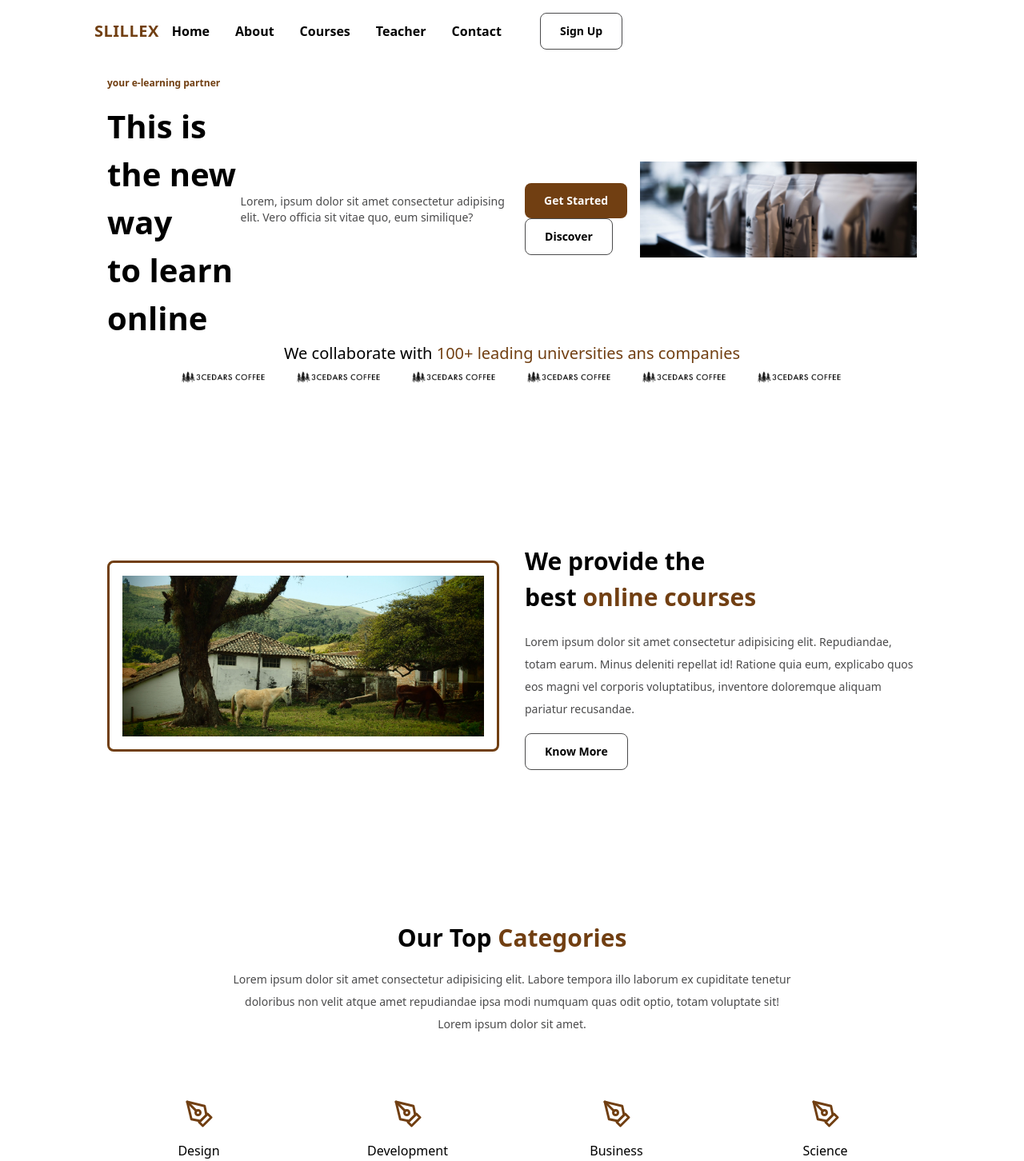
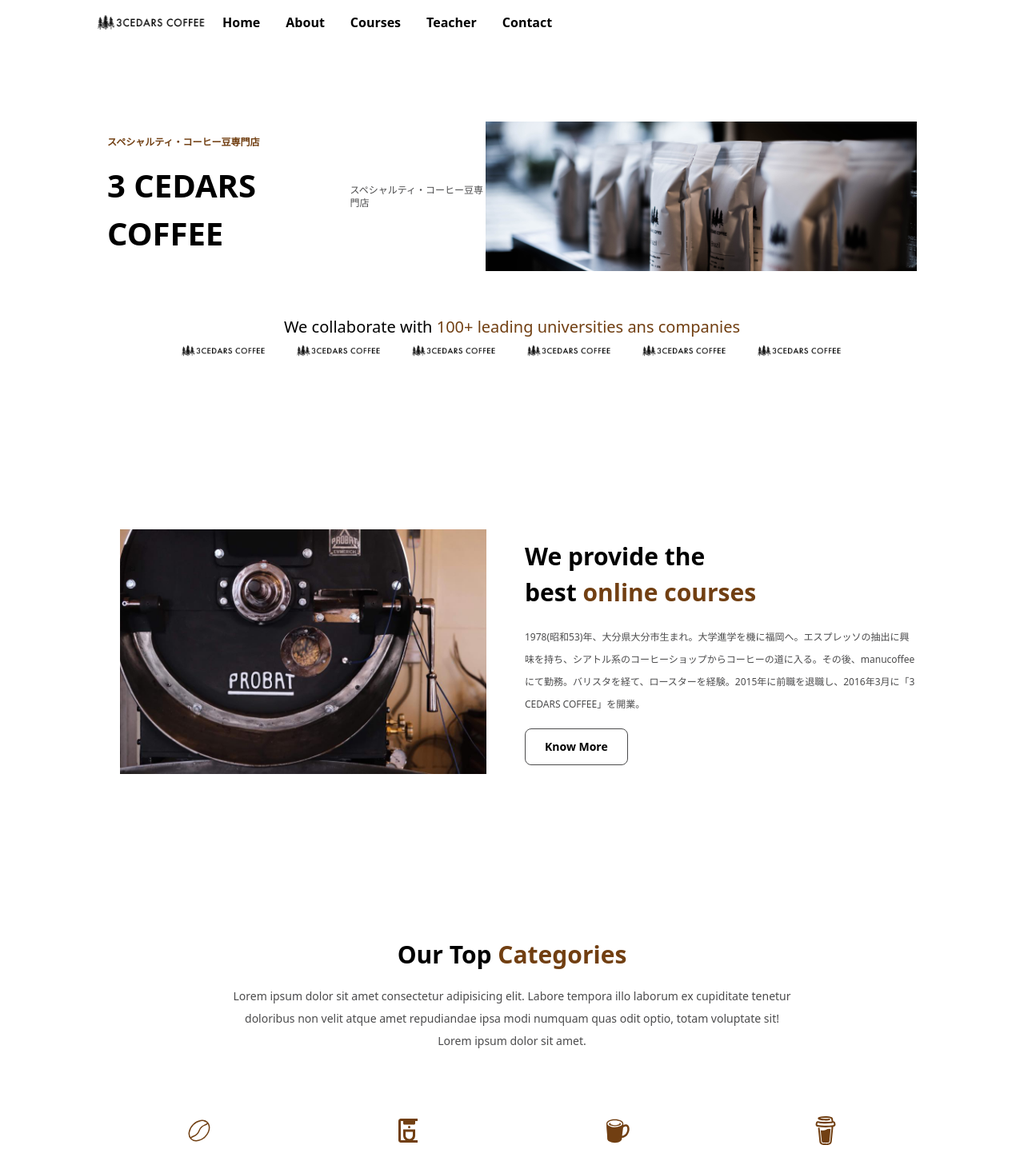
Before and after one commit to mrmtsu/react-vite-practice, a React (Vite) app: page / in a window 1280 px wide. Shown: the top 1452 px of the page at 80% size. Built offline with nearby package versions, Linux system fonts and the light colour scheme.

Commit message:
fix design

```diff
--- a/src/Data.ts
+++ b/src/Data.tsx
@@ -1,7 +1,7 @@
-import { FiPenTool } from "react-icons/fi";
-import { FaLaptopCode } from "react-icons/fa";
-import { BsBarChartLine } from "react-icons/bs";
-import { MdOutlineScience } from "react-icons/md";
+import { CiCoffeeBean } from "react-icons/ci";
+import { MdOutlineCoffeeMaker } from "react-icons/md";
+import { GiCoffeeMug } from "react-icons/gi";
+import { SiBuymeacoffee } from "react-icons/si";
 
 import courses1 from "./assets/courses1.jpg";
 import courses2 from "./assets/courses2.jpg";
@@ -50,23 +50,23 @@
 export const categories = [
   {
     id: 1,
-    // icon: <FiPenTool />,
-    category: "Design",
+    icon: <CiCoffeeBean />,
+    category: "Coffee Beans",
   },
   {
     id: 2,
-    // icon: <FaLaptopCode />,
-    category: "Development",
+    icon: <MdOutlineCoffeeMaker />,
+    category: "Coffee Utensils",
   },
   {
     id: 3,
-    // icon: <BsBarChartLine />,
-    category: "Business",
+    icon: <GiCoffeeMug />,
+    category: "Original Goods",
   },
   {
     id: 4,
-    // icon: <MdOutlineScience />,
-    category: "Science",
+    icon: <SiBuymeacoffee />,
+    category: "Other",
   },
 ];
 
--- a/src/components/Navbar/Navber.tsx
+++ b/src/components/Navbar/Navber.tsx
@@ -4,6 +4,7 @@
 import { useEffect, useState } from "react";
 import MobileNavLinks from "./MobileNavLinks";
 import { motion } from "framer-motion";
+import mainLogo from "../../assets/logo1.png";
 
 const Navbar = () => {
   const [toggle, setToggle] = useState(false);
@@ -38,17 +39,14 @@
               className="text-3xl sm:hidden cursor-pointer"
               onClick={() => setToggle(true)}
             />
-            <div className="text-xl text-Teal uppercase tracking-wide font-bold">
-              Slillex
+            <div className="w-36 tracking-wide">
+              <img src={mainLogo} alt="" className="w-full" />
             </div>
             <div className="sm:flex items-center hidden">
               {navLinks.map((navLink) => (
                 <NavLink key={navLink.id} {...navLink} />
               ))}
             </div>
-            <button className="py-3 px-6 font-bold text-sm border border-solid rounded-lg border-gray">
-              Sign Up
-            </button>
             {toggle && (
               <motion.div
                 initial={{ x: -500, opacity: 0 }}
--- a/src/components/container/About.tsx
+++ b/src/components/container/About.tsx
@@ -4,7 +4,7 @@
   return (
     <div className="section" id="about">
       <div className="grid md:grid-cols-2 gap-8 place-items-center">
-        <div className="border-[3px] border-solid border-Teal rounded-lg">
+        <div>
           <img src={aboutImage} alt="" className="p-4" />
         </div>
         <div>
@@ -12,11 +12,9 @@
             We provide the <br /> best{" "}
             <span className="text-Teal">online courses</span>
           </div>
-          <p className="text-sm text-gray leading-7 mb-4">
-            Lorem ipsum dolor sit amet consectetur adipisicing elit.
-            Repudiandae, totam earum. Minus deleniti repellat id! Ratione quia
-            eum, explicabo quos eos magni vel corporis voluptatibus, inventore
-            doloremque aliquam pariatur recusandae.
+          <p className="text-xs text-gray leading-7 mb-4">
+            1978(昭和53)年、大分県大分市生まれ。大学進学を機に福岡へ。エスプレッソの抽出に興味を持ち、シアトル系のコーヒーショップからコーヒーの道に入る。その後、manucoffeeにて勤務。バリスタを経て、ロースターを経験。2015年に前職を退職し、2016年3月に「3
+            CEDARS COFFEE」を開業。
           </p>
           <button className="py-3 px-6 text-sm border border-solid border-gray rounded-lg font-bold">
             Know More
--- a/src/components/container/Course/Categories.tsx
+++ b/src/components/container/Course/Categories.tsx
@@ -1,11 +1,11 @@
-import { FiPenTool } from "react-icons/fi";
 import { motion } from "framer-motion";
 
 type Props = {
   category: string;
+  icon: JSX.Element;
 };
 
-const Categories = ({ category }: Props) => {
+const Categories = ({ category, icon }: Props) => {
   const item = {
     hidden: {
       y: 20,
@@ -23,9 +23,7 @@
       whileHover={{ scale: 1.1 }}
       className="flex items-center flex-col gap-4 bg-white p-8 rounded-md"
     >
-      <div className="text-4xl text-Teal">
-        <FiPenTool />
-      </div>
+      <div className="text-4xl text-Teal">{icon}</div>
       <div>{category}</div>
       <a href="" className="text-sm text-gray">
         View More
--- a/src/components/container/Home.tsx
+++ b/src/components/container/Home.tsx
@@ -34,27 +34,16 @@
         <div>
           <div className="font-bold text-xs text-Teal mb-4">
             {" "}
-            your e-learning partner
+            スペシャルティ・コーヒー豆専門店
           </div>
           <div className="sm:text-[2.5rem] text-[1.825rem] font-bold">
-            This is
-            <br /> the new way <br />
-            to learn online
+            3 CEDARS COFFEE
           </div>
         </div>
-        <p className="text-sm leadin-7 text-gray max-w-sm">
-          Lorem, ipsum dolor sit amet consectetur adipising elit. Vero officia
-          sit vitae quo, eum similique?
+        <p className="text-xs leadin-7 text-gray max-w-sm">
+          スペシャルティ・コーヒー豆専門店
         </p>
-        <div className="mt-6">
-          <button className="px-6 py-3 font-bold text-white bg-Teal rounded-lg mr-4 text-sm">
-            Get Started
-          </button>
-          <button className="px-6 py-3 font-bold border border-solid border-gray rounded-lg text-sm">
-            Discover
-          </button>
-        </div>
-        <div className="md:w-[60%] my-3">
+        <div className="md:w-[60%] my-14">
           <img src={TopImage} alt="" />
         </div>
       </div>
```
Also changed, not shown: src/assets/about.jpg.
